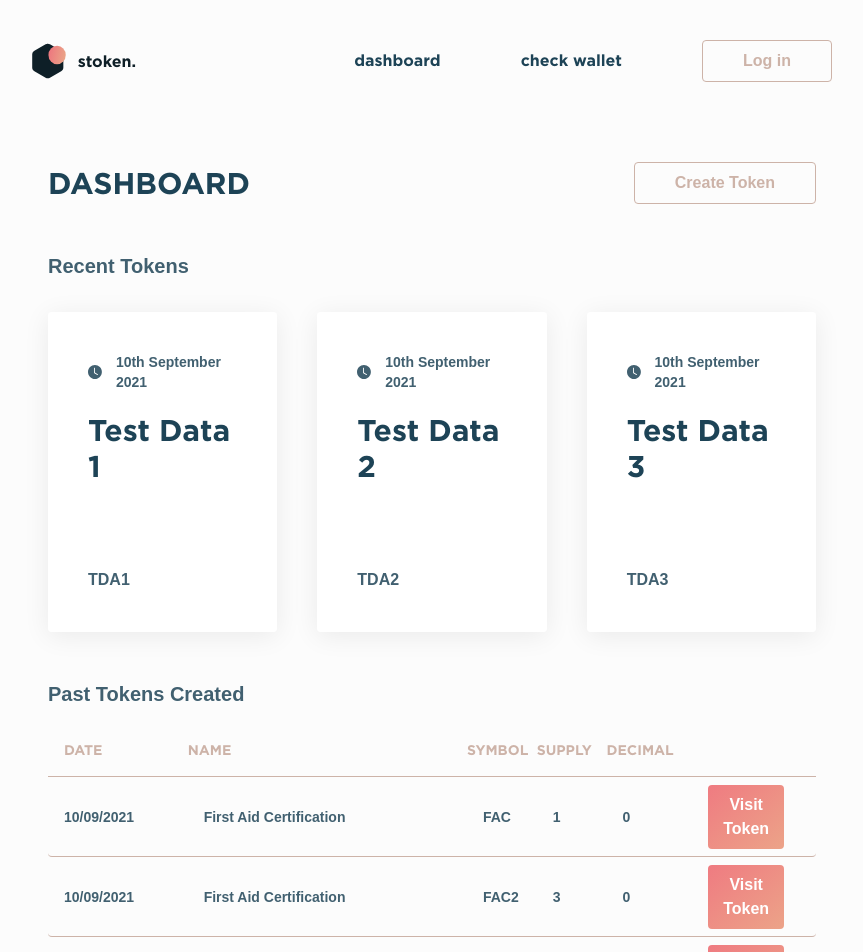
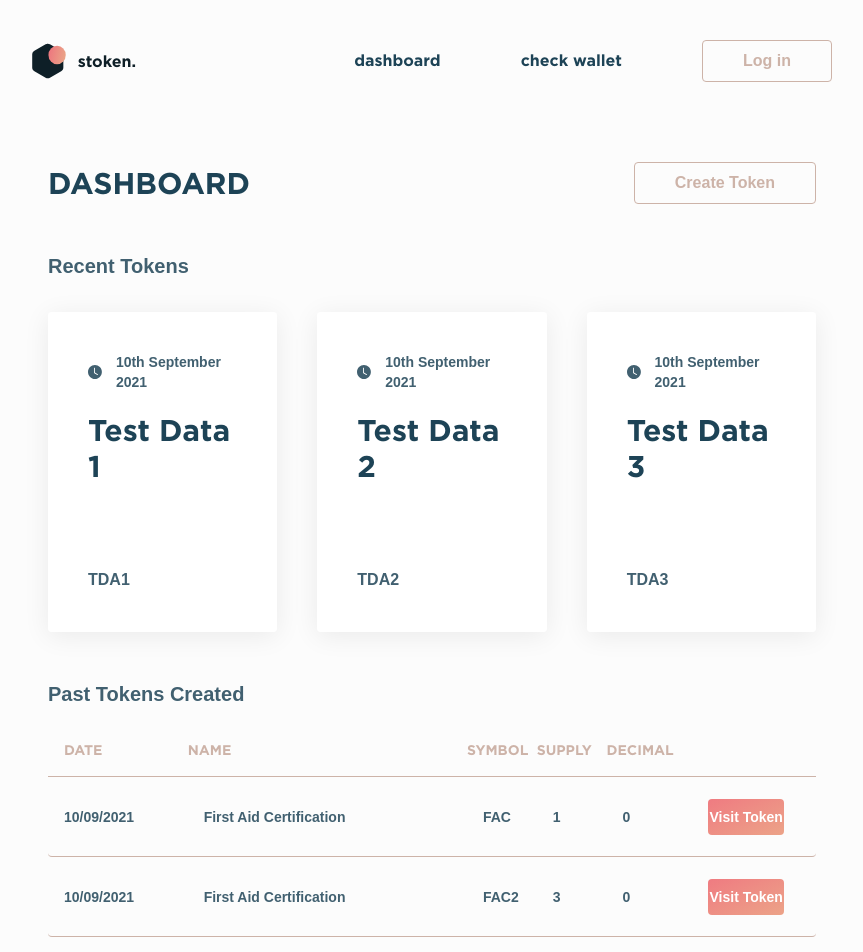
Before and after one commit to Muhammad-Bin-Ali/Stoken, a React (Create React App) app in the folder client/: page / in a window 1280 px wide. Shown: the top 952 px of the page, without its empty margins (208-1071 px from the left). Built offline with nearby package versions, Linux system fonts and the light colour scheme.

Commit message:
Local changes

```diff
--- a/client/src/ui/components/CreateToken.tsx
+++ b/client/src/ui/components/CreateToken.tsx
@@ -32,6 +32,10 @@ const CreateToken: React.FC<openPropType> = ({ open, onClose }) => {
       return;
     }
 
+    if (!requestDone) {
+      return;
+    }
+
     setDone(false);
     const data: TokenDataType = {
       name: tokenData.name,
@@ -47,15 +51,19 @@ const CreateToken: React.FC<openPropType> = ({ open, onClose }) => {
         const data: any = res.data;
         setDone(true);
         setAbleToClose(true);
-        console.log(data.message);
-        setAddress({ visible: true, address: data.message });
+        if (data.message) {
+          console.log(data.message);
+          setAddress({ visible: true, address: data.message });
+        }
       })
       .catch((err) => {
         setTokenData({ name: "", symbol: "", supply: 1, decimal: 0 });
         const data: any = err.response.data;
         setDone(true);
         setAbleToClose(true);
-        console.log(data.message);
+        if (data.message) {
+          console.log(data.message);
+        }
       });
   };
 
--- a/client/src/ui/components/PastToken.tsx
+++ b/client/src/ui/components/PastToken.tsx
@@ -21,7 +21,7 @@ const pastToken: React.FC<TokenPropType> = ({ token }) => {
       <h3 className="pastTokenLabel">{token.symbol}</h3>
       <h3 className="pastTokenLabel">{token.supply}</h3>
       <h3 className="pastTokenLabel">{token.decimal}</h3>
-      <button className="col-span-1 font-Nunito font-bold py-2 rounded mx-8 bg-gradient-to-br from-pink to-beige border-none text-white duration-150 hover:from-pinkBright hover:to-beigeBright">Visit Token</button>
+      <button className="col-span-1 font-Nunito font-bold py-2 rounded mx-8 bg-gradient-to-br from-pink to-beige border-none text-white duration-150 hover:from-pinkBright hover:to-beigeBright lg:text-sm">Visit Token</button>
     </div>
   );
 };
```
Also changed, not shown: 1 other file (tests, documents, lock files or other folders).
